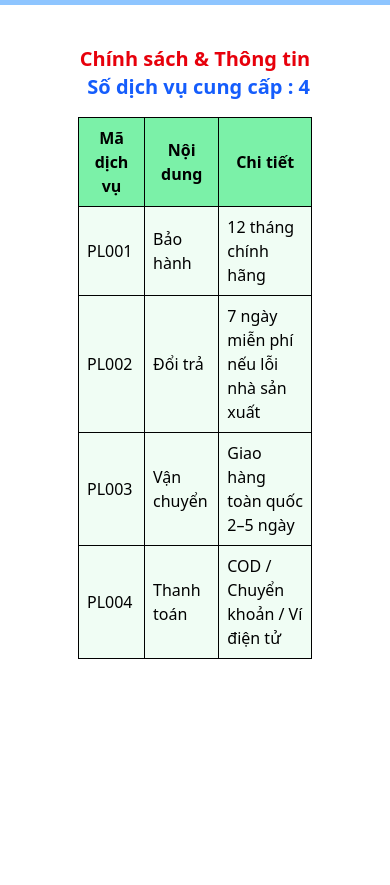
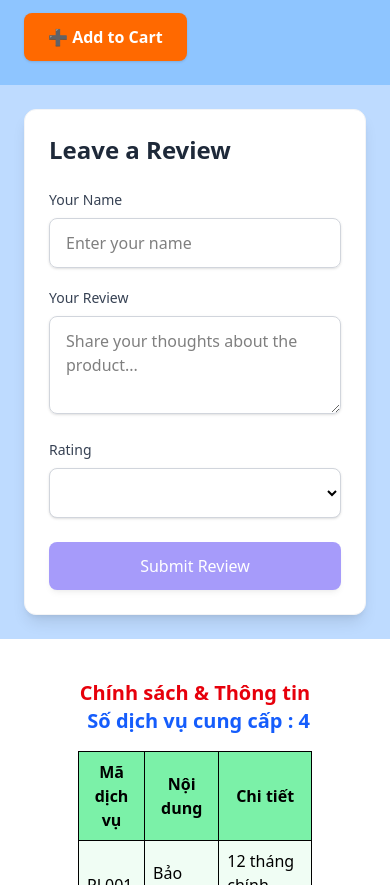
Before and after one commit to huutoanzz/expense-tracker, a Vue app: page / in a window 390 px wide. Shown: the part 837-1722 px from the top of the page. Before the commit the page ends 1512 px from the top, so only its background shows below. Built offline with nearby package versions, Linux system fonts and the light colour scheme; the HTML template or start-up script is replaced by a standard one.

Commit message:
review-product

```diff
--- a/src/components/Dashboard.vue
+++ b/src/components/Dashboard.vue
@@ -1,5 +1,5 @@
-  <script setup lang="ts">
-    import { computed, ref } from 'vue'
+  <script setup>
+    import {ref } from 'vue'
 
     import logoVue from '../assets/vue.svg'
     import logoVite from '../assets/vite.svg'
--- a/src/components/ProductDisplay.vue
+++ b/src/components/ProductDisplay.vue
@@ -2,6 +2,8 @@
     import { computed, ref } from 'vue'
     import logoVue from '../assets/vue.svg'
     import logoVite from '../assets/vite.svg'
+    import ReviewForm from './ReviewForm.vue'
+import ReviewList from './ReviewList.vue'
 
     const props = defineProps({
         premium:{
@@ -12,6 +14,7 @@
     const emit = defineEmits(['add-to-cart'])
     const product = ref("Logo Picture")
     const brand = ref("Draco")
+    const reviews = ref([])
     const title = computed(() => {
       return brand.value + " " + product.value
     })
@@ -45,6 +48,10 @@
     const updateVariant = (index) => {
       selectedVariant.value = index
     }
+
+    const addReview = (review) => {
+      reviews.value.push(review)
+    }
   </script>
 
   <template>
@@ -56,7 +63,7 @@
           <img
             :src="image"
             alt="Logo"
-            class="w-40 h-40 object-contain"
+            class="w-60 h-60 object-contain"
           />
 
           <!-- COLOR VARIANTS (HORIZONTAL) -->
@@ -132,9 +139,12 @@
           >
             ➕ Add to Cart
           </button>
-
         </div>
       </div>
+    </div>
+    <div class="w-full bg-blue-200 p-6" >
+      <ReviewList v-if="reviews.length > 0" :reviews="reviews"></ReviewList>
+      <ReviewForm @review-submitted="addReview"></ReviewForm>
     </div>
   </template>
 
--- /dev/null
+++ b/src/components/ReviewForm.vue
@@ -0,0 +1,105 @@
+    <script setup lang="ts">
+    import { reactive } from 'vue'
+
+    const emit = defineEmits(['review-submitted'])
+
+    const review = reactive({
+    name: '',
+    content: '',
+    rating: null as number | null
+    })
+
+    const onSubmit = () => {
+    if (!review.name || !review.content || review.rating === null) return
+
+    const productReview = {
+        name: review.name,
+        content: review.content,
+        rating: review.rating
+    }
+
+    emit('review-submitted', productReview)
+
+    // Reset form
+    review.name = ''
+    review.content = ''
+    review.rating = null
+    }
+    </script>
+
+    <template>
+    <form
+        class="max-w-2xl mx-auto bg-white p-6 sm:p-8 rounded-xl shadow-lg border border-gray-100"
+        @submit.prevent="onSubmit"
+    >
+        <h3 class="text-2xl font-bold text-gray-800 mb-6">Leave a Review</h3>
+
+        <!-- Name -->
+        <div class="mb-5">
+        <label
+            for="name"
+            class="block mb-2 text-sm font-medium text-gray-700"
+        >
+            Your Name
+        </label>
+        <input
+            id="name"
+            v-model="review.name"
+            type="text"
+            required
+            class="w-full px-4 py-3 rounded-lg border border-gray-300 focus:border-indigo-500 focus:ring-2 focus:ring-indigo-200 outline-none transition-all duration-200 shadow-sm"
+            placeholder="Enter your name"
+        />
+        </div>
+
+        <!-- Review content -->
+        <div class="mb-5">
+        <label
+            for="review"
+            class="block mb-2 text-sm font-medium text-gray-700"
+        >
+            Your Review
+        </label>
+        <textarea
+            id="review"
+            v-model="review.content"
+            rows="3"
+            required
+            class="w-full px-4 py-3 rounded-lg border border-gray-300 focus:border-indigo-500 focus:ring-2 focus:ring-indigo-200 outline-none transition-all duration-200 shadow-sm resize-y"
+            placeholder="Share your thoughts about the product..."
+        ></textarea>
+        </div>
+
+        <!-- Rating -->
+        <div class="mb-6">
+        <label
+            for="rating"
+            class="block mb-2 text-sm font-medium text-gray-700"
+        >
+            Rating
+        </label>
+        <select
+            id="rating"
+            v-model="review.rating"
+            required
+            class="w-full px-4 py-3 rounded-lg border border-gray-300 focus:border-indigo-500 focus:ring-2 focus:ring-indigo-200 outline-none transition-all duration-200 shadow-sm bg-white"
+        >
+            <option value="" disabled selected>-- Select rating --</option>
+            <option value="5">5 ★★★★★ - Excellent</option>
+            <option value="4">4 ★★★★☆ - Good</option>
+            <option value="3">3 ★★★☆☆ - Average</option>
+            <option value="2">2 ★★☆☆☆ - Poor</option>
+            <option value="1">1 ★☆☆☆☆ - Very poor</option>
+        </select>
+        </div>
+
+        <!-- Submit button -->
+        <button
+        type="submit"
+        class="w-full bg-indigo-600 hover:bg-indigo-700 text-white font-medium py-3 px-6 rounded-lg shadow-md transition-all duration-200 transform hover:scale-[1.02] focus:outline-none focus:ring-2 focus:ring-indigo-400 focus:ring-offset-2 disabled:opacity-50 disabled:cursor-not-allowed"
+        :disabled="!review.name || !review.content || review.rating === null"
+        >
+        Submit Review
+        </button>
+    </form>
+    </template>
--- /dev/null
+++ b/src/components/ReviewList.vue
@@ -0,0 +1,67 @@
+<script setup lang="ts">
+defineProps<{
+  reviews: {
+    name: string
+    content: string
+    rating: number
+  }[]
+}>()
+</script>
+
+<template>
+  <div class="reviews-section my-4 max-w-2xl mx-auto">
+    <h3 class="text-2xl font-bold text-gray-800 mb-6">
+      Customer Reviews
+      <span v-if="reviews.length" class="text-gray-500 text-lg font-normal ml-2">
+        ({{ reviews.length }})
+      </span>
+    </h3>
+    <div class="space-y-6">
+      <article
+        v-for="(review, index) in reviews"
+        :key="index"
+        class="review-card bg-white p-6 sm:p-7 rounded-xl shadow-md border border-gray-100
+               hover:shadow-lg transition-all duration-200"
+      >
+        <div class="flex items-center justify-between mb-4">
+          <div class="flex items-center gap-3">
+            <!-- Avatar placeholder -->
+            <div class="w-10 h-10 rounded-full from-indigo-100 to-indigo-200
+                        flex items-center justify-center text-indigo-700 font-semibold">
+              {{ review.name.charAt(0).toUpperCase() }}
+            </div>
+            <div>
+              <p class="font-medium text-gray-900">{{ review.name }}</p>
+              <p class="text-sm text-gray-500">
+                {{ new Date().toLocaleDateString('en-US', { month: 'short', year: 'numeric' }) }}
+              </p>
+            </div>
+          </div>
+
+          <!-- Stars -->
+          <div class="flex items-center gap-1">
+            <span
+              v-for="star in 5"
+              :key="star"
+              class="text-2xl"
+              :class="star <= review.rating ? 'text-yellow-400' : 'text-gray-200'"
+            >
+              ★
+            </span>
+          </div>
+        </div>
+
+        <blockquote class="text-gray-700 leading-relaxed">
+          "{{ review.content }}"
+        </blockquote>
+      </article>
+    </div>
+  </div>
+</template>
+
+<style scoped>
+/* Optional: subtle hover effect on the whole card */
+.review-card:hover {
+  transform: translateY(-2px);
+}
+</style>
```
